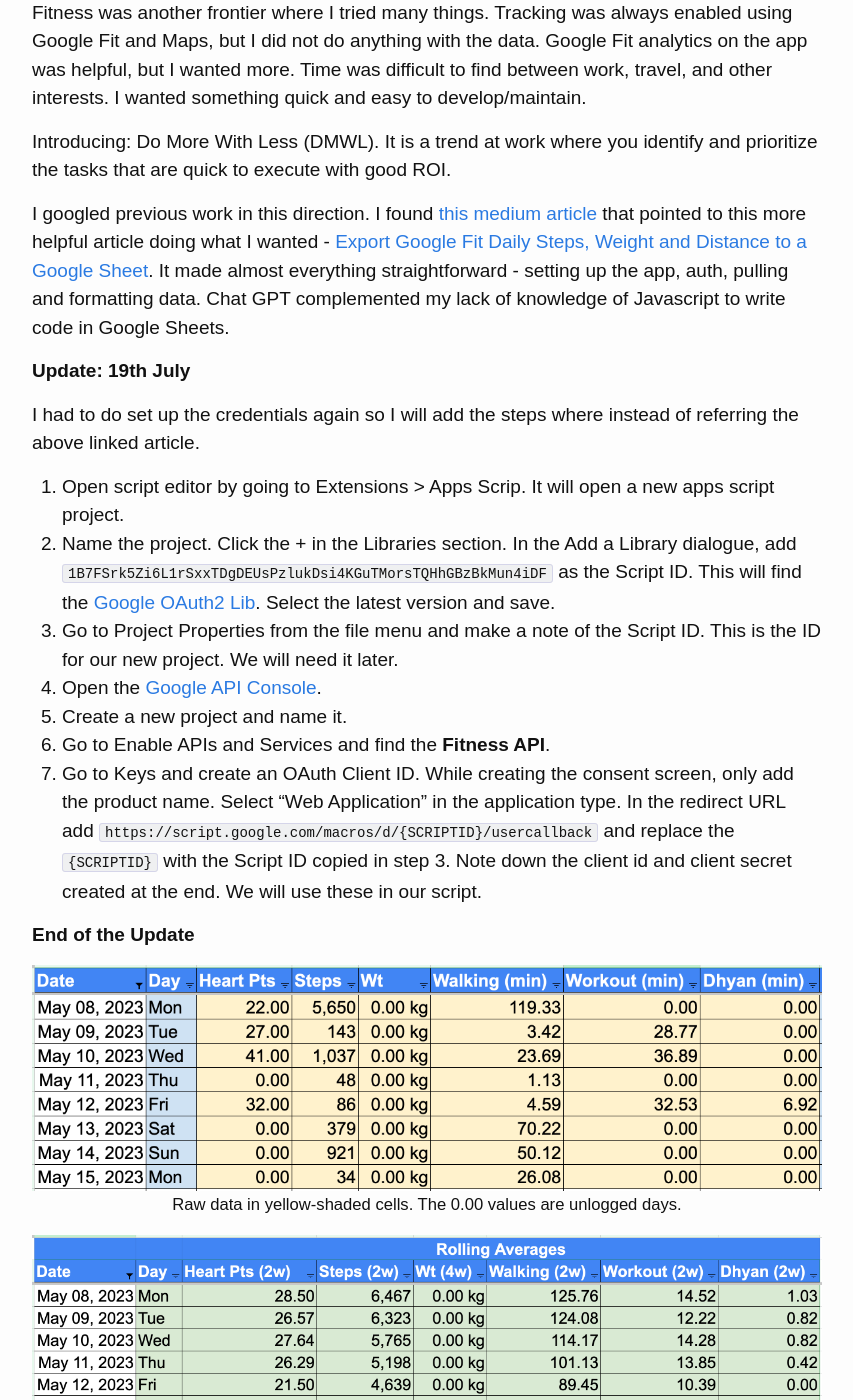
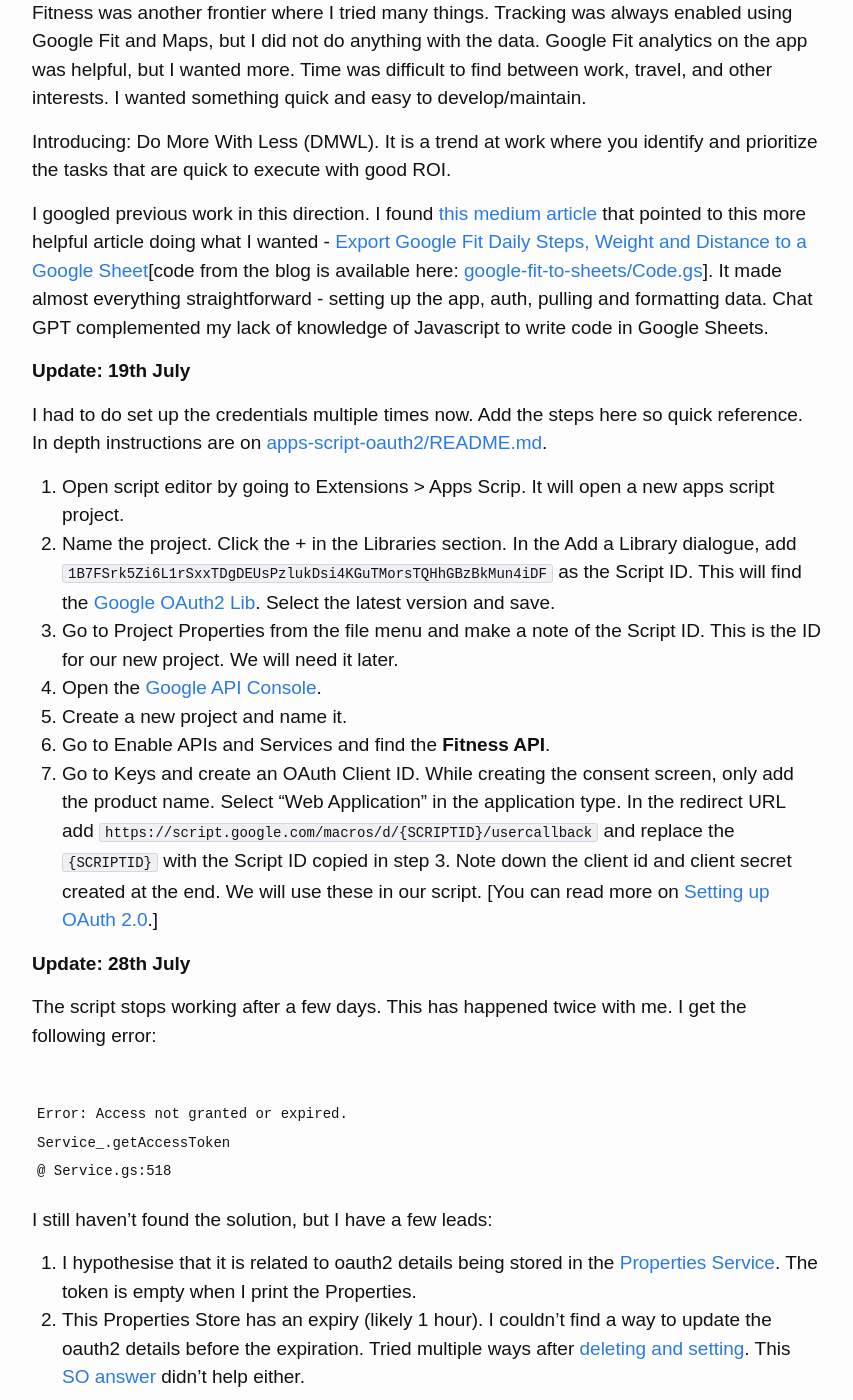
Before and after one commit to TrigonaMinima/TrigonaMinima.github.io, a Jekyll site: the page built from _posts/2023-06-09-google-fit-data.md, in a window 1280 px wide and 1400 px high, scrolled down 1105 px. Shown: the whole window, without its empty margins (213-1066 px from the left). Built offline with Jekyll 4.4.1, drawn with Linux system fonts in a browser that asks for light colours; some of the changed text lies outside the part shown.

Commit message:
Update: Fitness Dashboard with Google Fit - updates after debug sess

````diff
--- a/_posts/2023-06-09-google-fit-data.md
+++ b/_posts/2023-06-09-google-fit-data.md
@@ -32,11 +32,11 @@ Fitness was another frontier where I tried many things. Tracking was always enab
 
 Introducing: Do More With Less (DMWL). It is a trend at work where you identify and prioritize the tasks that are quick to execute with good ROI.
 
-I googled previous work in this direction. I found [this medium article](https://towardsdatascience.com/how-i-built-a-google-spreadsheet-to-keep-track-of-google-fit-fitness-data-a0887a59f730) that pointed to this more helpful article doing what I wanted - [Export Google Fit Daily Steps, Weight and Distance to a Google Sheet](https://ithoughthecamewithyou.com/post/export-google-fit-daily-steps-to-a-google-sheet). It made almost everything straightforward - setting up the app, auth, pulling and formatting data. Chat GPT complemented my lack of knowledge of Javascript to write code in Google Sheets.
+I googled previous work in this direction. I found [this medium article](https://towardsdatascience.com/how-i-built-a-google-spreadsheet-to-keep-track-of-google-fit-fitness-data-a0887a59f730) that pointed to this more helpful article doing what I wanted - [Export Google Fit Daily Steps, Weight and Distance to a Google Sheet](https://ithoughthecamewithyou.com/post/export-google-fit-daily-steps-to-a-google-sheet)[code from the blog is available here: [google-fit-to-sheets/Code.gs](https://github.com/abfo/google-fit-to-sheets/blob/master/Code.gs)]. It made almost everything straightforward - setting up the app, auth, pulling and formatting data. Chat GPT complemented my lack of knowledge of Javascript to write code in Google Sheets.
 
 **Update: 19th July**
 
-I had to do set up the credentials again so I will add the steps where instead of referring the above linked article.
+I had to do set up the credentials multiple times now. Add the steps here so quick reference. In depth instructions are on [apps-script-oauth2/README.md](https://github.com/googleworkspace/apps-script-oauth2).
 
 1. Open script editor by going to Extensions > Apps Scrip. It will open a new apps script project.
 2. Name the project. Click the + in the Libraries section. In the Add a Library dialogue, add `1B7FSrk5Zi6L1rSxxTDgDEUsPzlukDsi4KGuTMorsTQHhGBzBkMun4iDF` as the Script ID. This will find the [Google OAuth2 Lib](https://github.com/googleworkspace/apps-script-oauth2). Select the latest version and save.
@@ -44,7 +44,22 @@ I had to do set up the credentials again so I will add the steps where instead o
 4. Open the [Google API Console](https://accounts.google.com/ServiceLogin?service=cloudconsole&passive=1209600&osid=1&continue=https://console.cloud.google.com/apis/dashboard&followup=https://console.cloud.google.com/apis/dashboard).
 5. Create a new project and name it.
 6. Go to Enable APIs and Services and find the **Fitness API**.
-7. Go to Keys and create an OAuth Client ID. While creating the consent screen, only add the product name. Select "Web Application" in the application type. In the redirect URL add `https://script.google.com/macros/d/{SCRIPTID}/usercallback` and replace the `{SCRIPTID}` with the Script ID copied in step 3. Note down the client id and client secret created at the end. We will use these in our script.
+7. Go to Keys and create an OAuth Client ID. While creating the consent screen, only add the product name. Select "Web Application" in the application type. In the redirect URL add `https://script.google.com/macros/d/{SCRIPTID}/usercallback` and replace the `{SCRIPTID}` with the Script ID copied in step 3. Note down the client id and client secret created at the end. We will use these in our script. [You can read more on [Setting up OAuth 2.0](https://support.google.com/cloud/answer/6158849?hl=en).]
+
+**Update: 28th July**
+
+The script stops working after a few days. This has happened twice with me. I get the following error:
+
+```
+Error: Access not granted or expired.
+Service_.getAccessToken
+@ Service.gs:518
+```
+
+I still haven't found the solution, but I have a few leads:
+
+1. I hypothesise that it is related to oauth2 details being stored in the [Properties Service](https://developers.google.com/apps-script/guides/properties). The token is empty when I print the Properties.
+2. This Properties Store has an expiry (likely 1 hour). I couldn't find a way to update the oauth2 details before the expiration. Tried multiple ways after [deleting and setting](https://benronkin.com/blog/how-to-use-script-properties-in-google-apps-script.html). This [SO answer](https://stackoverflow.com/a/71747558/2650427) didn't help either.
 
 **End of the Update**
 
@@ -79,9 +94,11 @@ Here is how the code flow is:
 
 ### Google Fit API
 
-It is dense! Extending it to my signals required scouring over the docs and SO answers.
+It is dense! Extending it to my signals required scouring over the docs and multiple SO answers.
 
 The first helpful link was: [Users.dataSources: list](https://developers.google.com/apis-explorer/#search/fitness.users.datasources.list/m/fitness/v1/fitness.users.dataSources.list?userId=me&_h=1). It gave me all the data points I can ask for from the Fit API. The next challenge was discovering the schema and what different fields meant. After several hit-n-trials, I found the [Activity Types](https://developers.google.com/fit/rest/v1/reference/activity-types) page. It gave me the required ID for each activity.
+
+**Update: 28th July**: I stumbled upon the guide to the [REST API of Fit](https://developers.google.com/fit/rest/v1/get-started).
 
 I hope you will find these links useful.
 
````
Also changed, not shown: other parts of _posts/2023-06-09-google-fit-data.md (+1 -1 lines).
